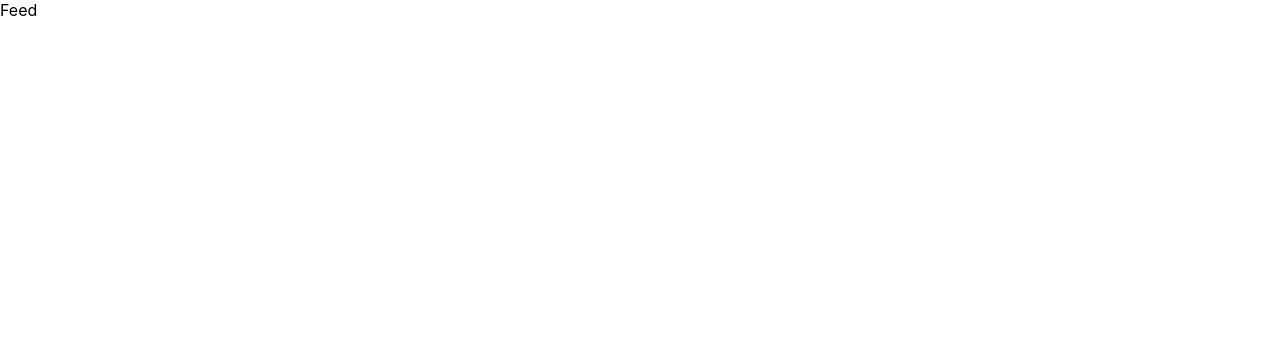
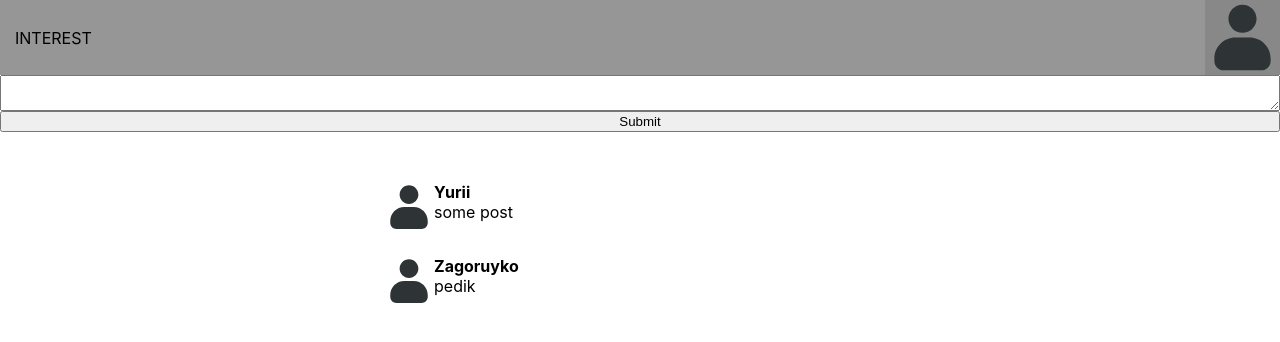
Before and after one commit to YuriiHrecheniuk/interest-app, a React (Create React App) app: page /feed in a window 1280 px wide. Shown: the top 342 px of the page. Built offline with nearby package versions, Linux system fonts and the light colour scheme.

Commit message:
NewPost WIP

```diff
--- /dev/null
+++ b/src/components/NewPost/NewPost.css
@@ -0,0 +1,4 @@
+.NewPost {
+  display: flex;
+  flex-flow: column
+}
--- /dev/null
+++ b/src/components/NewPost/NewPost.js
@@ -0,0 +1,30 @@
+import './NewPost.css'
+import { useState } from 'react'
+
+export default function NewPost({ dispatch }) {
+  const [text, setText] = useState('')
+
+  function addPost(event) {
+    event.preventDefault()
+
+    const post = {
+      text,
+      username: 'Hrechen',
+    }
+
+    dispatch({ type: 'ADD_POST', post })
+  }
+
+  function enterText(event) {
+    const { value } = event.target
+
+    setText(value)
+  }
+
+  return (
+    <form className='NewPost'>
+      <textarea onChange={enterText} />
+      <input type="submit" onClick={addPost} />
+    </form>
+  )
+}
--- /dev/null
+++ b/src/components/Post/Post.css
@@ -0,0 +1,10 @@
+.Post {
+  display: flex;
+  width: 100%;
+  height: 100%;
+}
+
+.Post-avatar {
+  height: 50px;
+  width: 50px;
+}
--- /dev/null
+++ b/src/components/Post/Post.js
@@ -0,0 +1,16 @@
+import './Post.css'
+import { ReactComponent as AvatarIcon } from '../../assets/avatar.svg'
+
+export default function Post({ post }) {
+  return (
+    <div className="Post">
+      <div>
+        <AvatarIcon className="Post-avatar" />
+      </div>
+      <div>
+        <div><strong>{post.username}</strong></div>
+        <div>{post.text}</div>
+      </div>
+    </div>
+  )
+}
--- /dev/null
+++ b/src/components/PostsList/PostsList.css
@@ -0,0 +1,11 @@
+.PostsList {
+  height: 100%;
+  width: 100%;
+  display: flex;
+  flex-flow: column;
+}
+
+.PostsList-post-wrapper {
+  margin: 10px 0;
+  width: 50%;
+}
--- /dev/null
+++ b/src/components/PostsList/PostsList.js
@@ -0,0 +1,16 @@
+import './PostsList.css'
+import Post from '../Post/Post'
+
+export default function PostsList({ posts }) {
+
+
+  return (
+    <div className="PostsList">
+      {posts.map((post) => (
+        <div className='PostsList-post-wrapper'>
+          <Post post={post} key={post.id} />
+        </div>
+      ))}
+    </div>
+  )
+}
--- /dev/null
+++ b/src/dummy/posts.js
@@ -0,0 +1,14 @@
+const posts = [
+  {
+    id: 'post-1',
+    username: 'Yurii',
+    text: 'some post',
+  },
+  {
+    id: 'post-2',
+    username: 'Zagoruyko',
+    text: 'pedik'
+  }
+]
+
+export default posts
--- /dev/null
+++ b/src/pages/Feed/Feed.css
@@ -0,0 +1,16 @@
+.Feed {
+  height: 100%;
+  display: flex;
+  flex-flow: column;
+}
+
+.Feed-header-wrapper {
+  flex: 0;
+}
+
+.Feed-posts-list-wrapper {
+  margin: 0 auto;
+  width: 40%;
+  padding: 40px 0;
+  flex: 1;
+}
--- a/src/pages/Feed/Feed.js
+++ b/src/pages/Feed/Feed.js
@@ -1,3 +1,25 @@
-export default function Login() {
-  return <div>Feed</div>
+import './Feed.css'
+import Header from '../../components/Header/Header'
+import PostsList from '../../components/PostsList/PostsList'
+import NewPost from '../../components/NewPost/NewPost'
+import dummyPosts from '../../dummy/posts'
+import { useReducer } from 'react'
+import postsReducer from '../../reducers/postsReducer'
+
+export default function Feed() {
+  const [posts, dispatch] = useReducer(postsReducer, dummyPosts)
+
+  return (
+    <div className="Feed">
+      <div className="Feed-header-wrapper">
+        <Header />
+      </div>
+      <div className="Feed-new-post-wrapper">
+        <NewPost dispatch={dispatch} />
+      </div>
+      <div className="Feed-posts-list-wrapper">
+        <PostsList posts={posts} />
+      </div>
+    </div>
+  )
 }
--- a/src/pages/Login/Login.js
+++ b/src/pages/Login/Login.js
@@ -1,9 +1,11 @@
 import './Login.css'
 import { useState } from 'react'
+import {useNavigate} from 'react-router-dom'
 
 export default function LoginForm() {
   const [login, setLogin] = useState('')
   const [password, setPassword] = useState('')
+  const navigate = useNavigate();
 
   return (
     <form className="Login">
@@ -24,8 +26,7 @@ export default function LoginForm() {
         onClick={(e) => {
           e.preventDefault()
 
-          console.log(login)
-          console.log(password)
+          navigate('/feed')
         }}
       >
         Log In
--- /dev/null
+++ b/src/reducers/postsReducer.js
@@ -0,0 +1,10 @@
+const postsReducer = (state, action) => {
+  switch (action.type) {
+    case 'ADD_POST':
+      return [...state, action.post]
+    default:
+      return state
+  }
+}
+
+export default postsReducer
```
